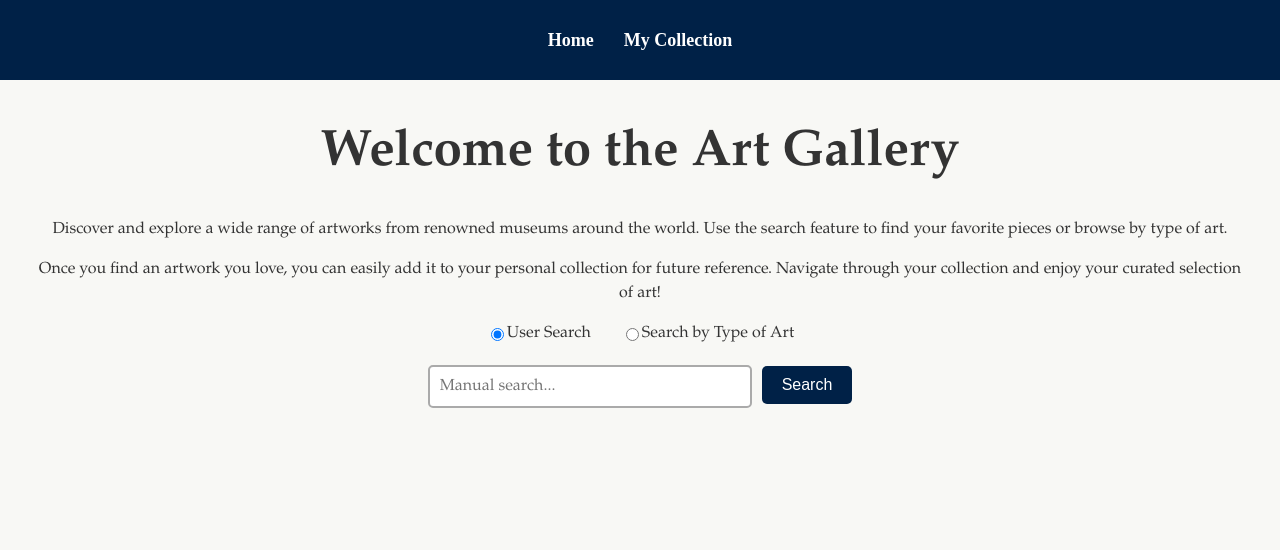
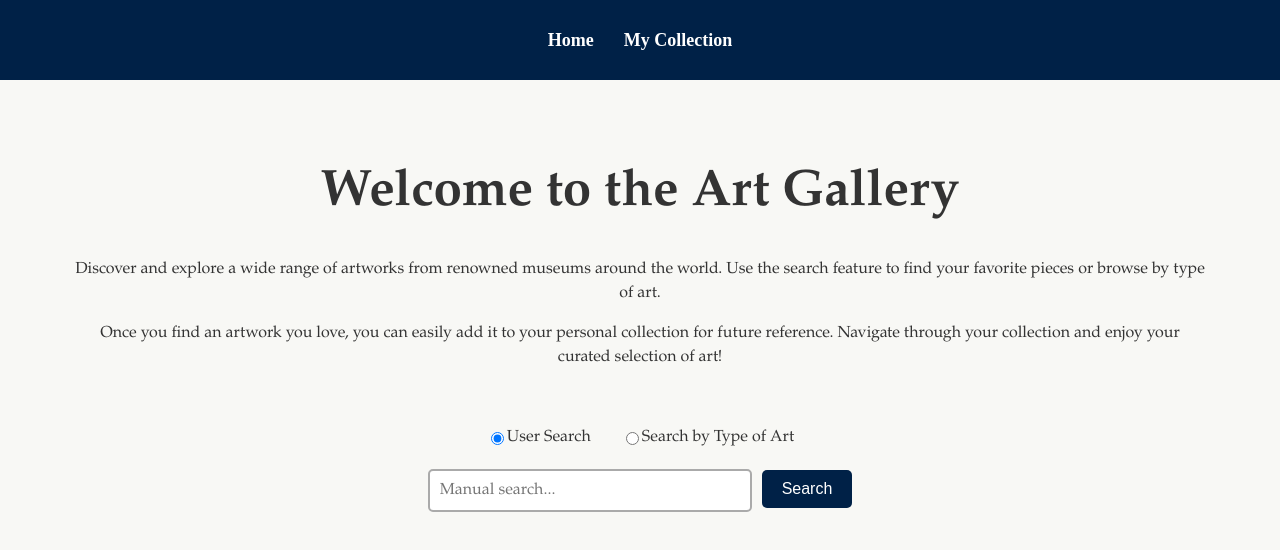
Before and after one commit to ndanner22/art-curator, a React (Vite) app: page / in a window 1280 px wide. Shown: the top 550 px of the page. Built offline with nearby package versions, Linux system fonts and the light colour scheme.

Commit message:
Update Rijksmuseum art pieces to include a date of 'Date not Found' as I cannot currently pull the date from the Rijksmuseum api

```diff
--- a/src/App.css
+++ b/src/App.css
@@ -20,6 +20,7 @@ body {
   flex-wrap: wrap;
   justify-content: space-between;
   gap: 20px;
+  padding: 10px;
 }
 
 /* Ensures artworks are responsive, with a border and shadow for better visual distinction */
@@ -64,7 +65,6 @@ body {
   position: relative;
   margin-bottom: 20px;
   padding: 5px;
-  border: solid;
   width: 600px;
   height: 700px;
   box-sizing: border-box;
@@ -105,6 +105,7 @@ body {
 
 .arrow {
   background: none;
+  color: black;
   border: none;
   font-size: 2rem;
   cursor: pointer;
@@ -232,3 +233,9 @@ button {
 button:hover {
   background-color: #daa520;
 }
+
+.intro-text {
+  padding: 20px;
+  text-align: center;
+  margin: 20px;
+}
--- a/src/Components/ArtPieceCard.jsx
+++ b/src/Components/ArtPieceCard.jsx
@@ -9,7 +9,6 @@ const ArtPieceCard = ({ artWork, addToCollection }) => {
       )}
       <h3>{artWork.title}</h3>
       <p>Artist: {artWork.artist}</p>
-      <p>Museum: {artWork.api}</p>
       {/* Button to add the piece of art to user's collection, calling 'addToCollection' function */}
       <button onClick={() => addToCollection(artWork)}>
         Add to Collection
--- a/src/Components/ArtWorksSearch.jsx
+++ b/src/Components/ArtWorksSearch.jsx
@@ -97,7 +97,7 @@ const ArtWorksSearch = ({ addToCollection }) => {
             image: artWork.primaryImageSmall,
             artist: artWork.artistDisplayName || "Unknown Artist",
             api: "The MET New York City",
-            date: artWork.objectDate,
+            date: artWork.objectDate || "Date not Found",
             info: artWork.objectURL,
             type: artWork.classification,
           })),
@@ -107,7 +107,7 @@ const ArtWorksSearch = ({ addToCollection }) => {
             image: artWork.webImage?.url,
             artist: artWork.principalOrFirstMaker || "Unknown Artist",
             api: "The Rijksmuseum in Amsterdam",
-            //date: artWork.dating.presentingDate, - unable to locate the date of Rijks dates. It will take a second API call - will set up if time
+            date: "Date not Found", //unable to locate the date of Rijks dates. It will take a second API call - will set up if time
             info: artWork.links.web,
           })),
         ];
```
